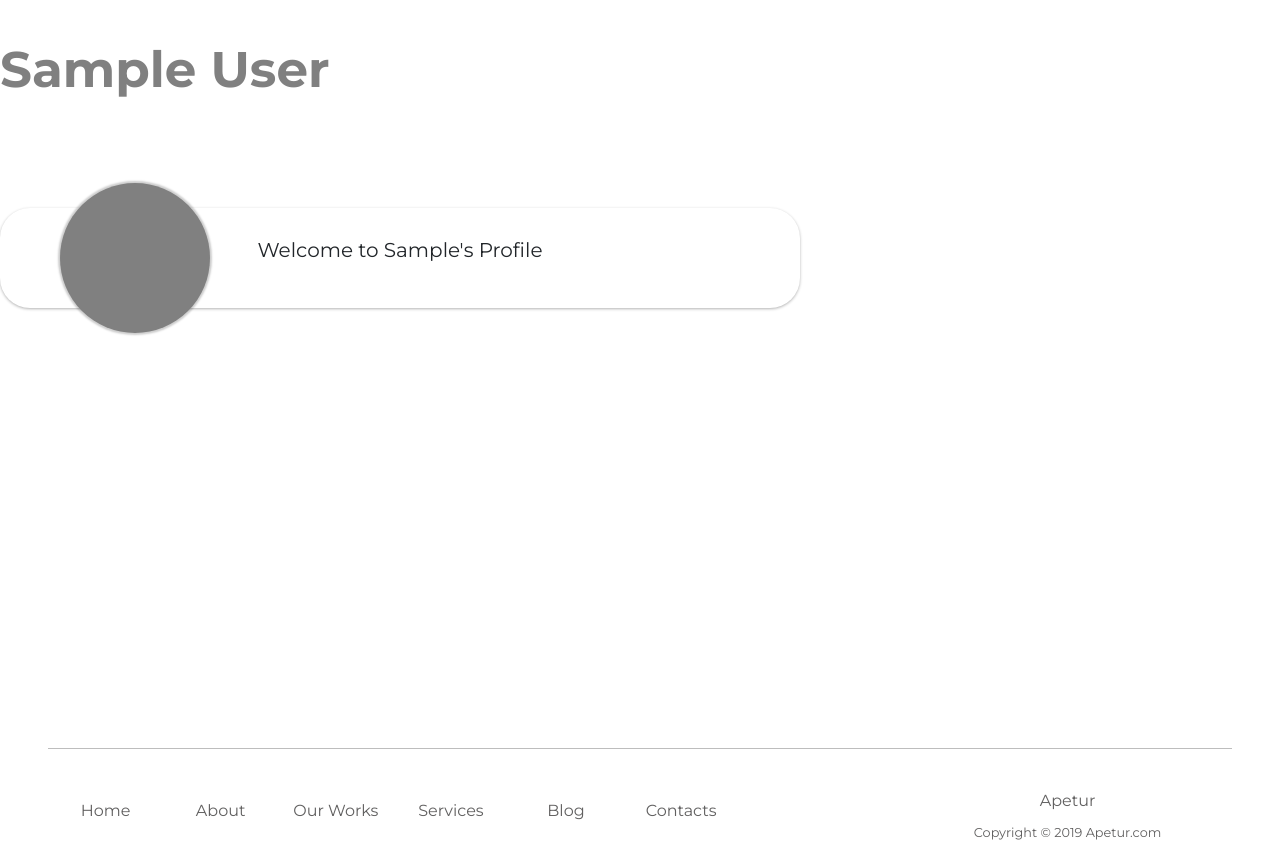
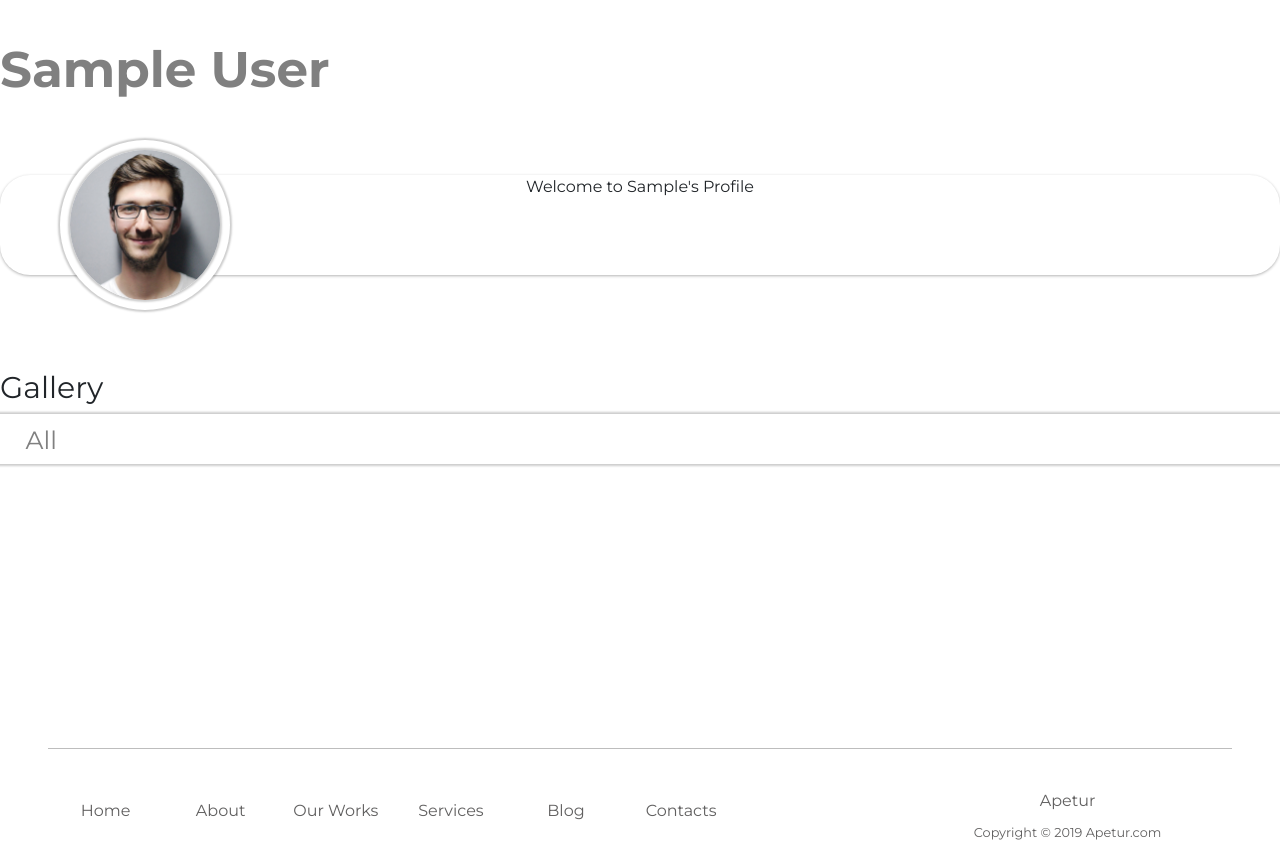
Before and after one commit to ChicoState/Apetur, a Django app: template apeturProject/templates/profile.html in a window 1280 px wide. Shown: the part 71-933 px from the top of the page. Run offline with Django 3.2, Linux system fonts and the light colour scheme; a user stored in the database is signed in; tables that the repository leaves empty hold one stand-in row (values such as "Sample post"); the template is opened without the code that fills it: most values are stand-ins (such as "Sample title", 1, 10 or a date in 2020); style sheets or scripts are compiled from the project's sources; some libraries are stand-ins or nearby versions.

Commit message:
gallery and profile picture added to profile page

```diff
--- a/apeturProject/templates/profile.html
+++ b/apeturProject/templates/profile.html
@@ -5,23 +5,35 @@
 <link href="{{ STATIC_URL }}css/profile.css" media="screen" rel="stylesheet">
 {% endblock site_css %}
 
+
 {% block content%}
+
 <div>
     <h1>
         {{user.get_full_name}}
     </h1>
     <div class="userbox">
+        <div class="profile_picture_border">
             <div class="profile_picture">
                 <div class="picture">
-
+                    <img src="{{ USER_FILE_URL }}0/temp-profile-pic-reduced.jpg" />
                 </div>
-
             </div>
-
+        </div>
         <p> Welcome to {{user.first_name}}'s Profile </p>
     </div>
 </div>
-
-
+<div class="gallery_container">
+    <h2>Gallery</h2>
+    <div class="gallery">
+        <div class="tags">
+            <h3>All</h3>
+        </div>
+        <div class="gallery_photos">
+            <div class="picture">
+            </div>
+        </div>
+    </div>
+</div>
 
 {% endblock content%}
--- a/static/css/profile.css
+++ b/static/css/profile.css
@@ -1 +1 @@
-h1{color:gray;text-align:left}.userbox{width:800px;height:100px;-webkit-border-radius:200px;border-radius:30px;-moz-box-shadow:0 1px 3px rgba(0,0,0,0.3);-webkit-box-shadow:0 1px 3px rgba(0,0,0,0.3);box-shadow:0 1px 3px rgba(0,0,0,0.3);position:relative;top:100px;display:table-cell;vertical-align:middle;text-align:center}.profile_picture{width:150px;height:150px;background-color:gray;position:absolute;left:60px;top:-25px;-moz-border-radius:75px;-webkit-border-radius:75px;border-radius:75px;-moz-background-clip:padding;-webkit-background-clip:padding-box;background-clip:padding-box;-moz-box-shadow:0 1px 3px rgba(0,0,0,0.2);-webkit-box-shadow:0px 0px 10px 15px rgba(0,0,0,0.2);box-shadow:0px 0px 2px 2px rgba(0,0,0,0.2)}p{font-weight:300px;font-size:20px}
+h1{color:gray;text-align:left}h2{font-size:30px}h3{transform:translate(2%, 35%);color:gray;text-align:justify;font-size:25px}.userbox{height:100px;border-radius:30px;box-shadow:0 1px 3px rgba(0,0,0,0.3);position:relative;text-align:center;margin:75px auto}.profile_picture{width:150px;height:150px;background-color:white;position:absolute;left:10px;top:10px;border-radius:75px;background-clip:padding-box;box-shadow:0px 0px 2px 2px rgba(0,0,0,0.2)}.profile_picture_border{width:170px;height:170px;background-color:white;position:absolute;left:60px;top:-35px;border-radius:85px;background-clip:padding-box;box-shadow:0px 0px 2px 2px rgba(0,0,0,0.2)}.p{font-weight:300px;font-size:20px}.gallery_container{padding:20px 0;height:300px;background-clip:padding-box}.gallery{height:50px;box-shadow:0px 0px 2px 2px rgba(0,0,0,0.2)}.picture img{width:100%;height:100%;object-fit:cover;border-radius:50%}
--- a/static/scss/profile.scss
+++ b/static/scss/profile.scss
@@ -5,40 +5,72 @@ h1 {
     text-align: left;
 }
 
+h2 {
+    font-size: 30px;
+}
+
+h3 {
+    transform: translate(2%, 35%);
+    color: gray;
+    text-align: justify;
+    font-size: 25px;
+}
+
 .userbox {
-    width: 800px;
     height: 100px;
-    -webkit-border-radius: 200px;
     border-radius: 30px;
-    -moz-box-shadow: 0 1px 3px rgba(0, 0, 0, .3);
-    -webkit-box-shadow: 0 1px 3px rgba(0, 0, 0, .3);
     box-shadow: 0 1px 3px rgba(0, 0, 0, .3);
     position: relative;
-    top: 100px;
-    display: table-cell;
-    vertical-align: middle;
     text-align: center;
+    margin: 75px auto;
 }
 
 .profile_picture {
     width: 150px;
     height: 150px;
-    background-color: gray;
+    background-color: white;
     position: absolute;
-    left: 60px;
-    top: -25px;
-    -moz-border-radius: 75px;
-    -webkit-border-radius: 75px;
+    left: 10px;
+    top: 10px;
     border-radius: 75px;
-    -moz-background-clip: padding;
-    -webkit-background-clip: padding-box;
     background-clip: padding-box;
-    -moz-box-shadow: 0 1px 3px rgba(0, 0, 0, .2);
-    -webkit-box-shadow: 0px 0px 10px 15px rgba(0, 0, 0, .2);
     box-shadow: 0px 0px 2px 2px rgba(0, 0, 0, .2);
 }
 
-p {
+.profile_picture_border {
+    width: 170px;
+    height: 170px;
+    background-color: white;
+    position: absolute;
+    left: 60px;
+    top: -35px;
+    border-radius: 85px;
+    background-clip: padding-box;
+    box-shadow: 0px 0px 2px 2px rgba(0, 0, 0, .2);
+}
+
+.p {
     font-weight: 300px;
     font-size: 20px;
 }
+
+.gallery_container {
+    padding: 20px 0;
+    height: 300px;
+    background-clip: padding-box;
+}
+
+.gallery {
+    height: 50px;
+    box-shadow: 0px 0px 2px 2px rgba(0, 0, 0, .2);
+}
+
+.picture {
+    img {
+        width: 100%;
+        /* or any custom size */
+        height: 100%;
+        object-fit: cover;
+        border-radius: 50%;
+    }
+}
```
Lines whose indentation alone changed are shown as unchanged.
